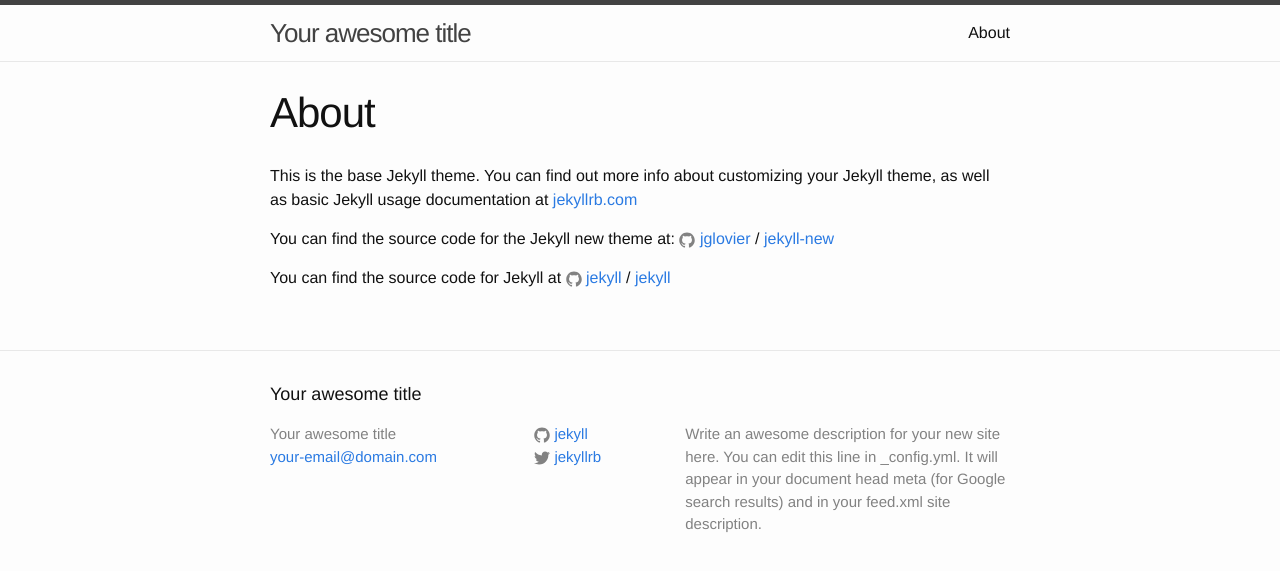
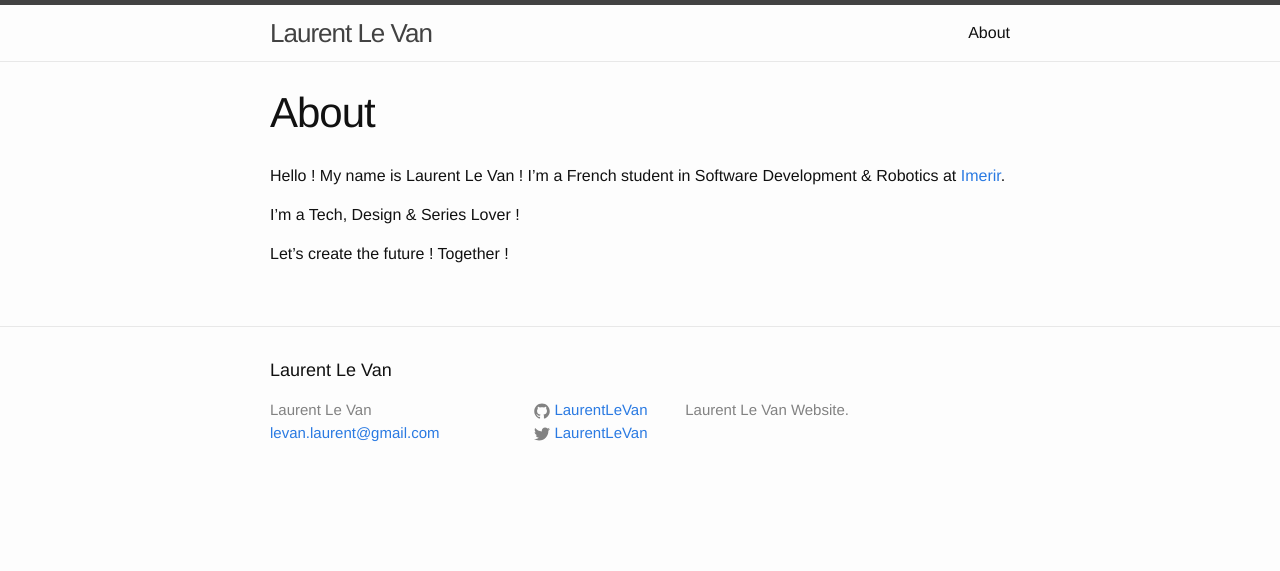
Before and after one commit to LaurentLeVan-zz/LaurentLeVan.github.io, a Jekyll site: the page built from about.md, in a window 1280 px wide. Shown: the top 571 px of the page. Built offline with Jekyll 4.4.1, drawn with Linux system fonts in a browser that asks for light colours.

Commit message:
about modification

```diff
--- a/_config.yml
+++ b/_config.yml
@@ -6,16 +6,14 @@
 # 'jekyll serve'. If you change this file, please restart the server process.
 
 # Site settings
-title: Your awesome title
-email: your-email@domain.com
+title: Laurent Le Van
+email: levan.laurent@gmail.com
 description: > # this means to ignore newlines until "baseurl:"
-  Write an awesome description for your new site here. You can edit this
-  line in _config.yml. It will appear in your document head meta (for
-  Google search results) and in your feed.xml site description.
+  Laurent Le Van Website.
 baseurl: "" # the subpath of your site, e.g. /blog
 url: "http://yourdomain.com" # the base hostname & protocol for your site
-twitter_username: jekyllrb
-github_username:  jekyll
+twitter_username: LaurentLeVan
+github_username:  LaurentLeVan
 
 # Build settings
 markdown: kramdown
--- a/about.md
+++ b/about.md
@@ -4,12 +4,9 @@ title: About
 permalink: /about/
 ---
 
-This is the base Jekyll theme. You can find out more info about customizing your Jekyll theme, as well as basic Jekyll usage documentation at [jekyllrb.com](http://jekyllrb.com/)
+Hello ! My name is Laurent Le Van !
+I'm a French student in Software Development & Robotics at [Imerir](http://www.imerir.com).
 
-You can find the source code for the Jekyll new theme at:
-{% include icon-github.html username="jglovier" %} /
-[jekyll-new](https://github.com/jglovier/jekyll-new)
+I'm a Tech, Design & Series Lover !
 
-You can find the source code for Jekyll at
-{% include icon-github.html username="jekyll" %} /
-[jekyll](https://github.com/jekyll/jekyll)
+Let's create the future ! Together !
```
Also changed, not shown: _posts/2016-05-19-welcome-to-jekyll.markdown (deleted, +0 -25 lines).
